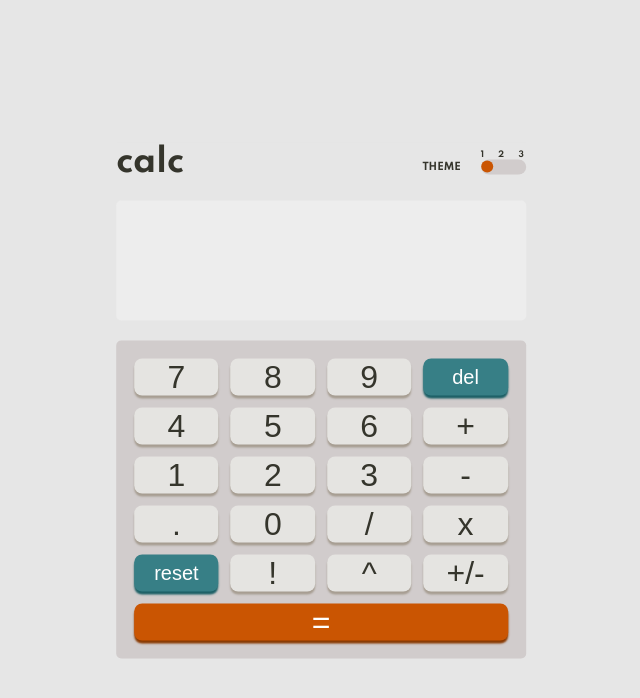
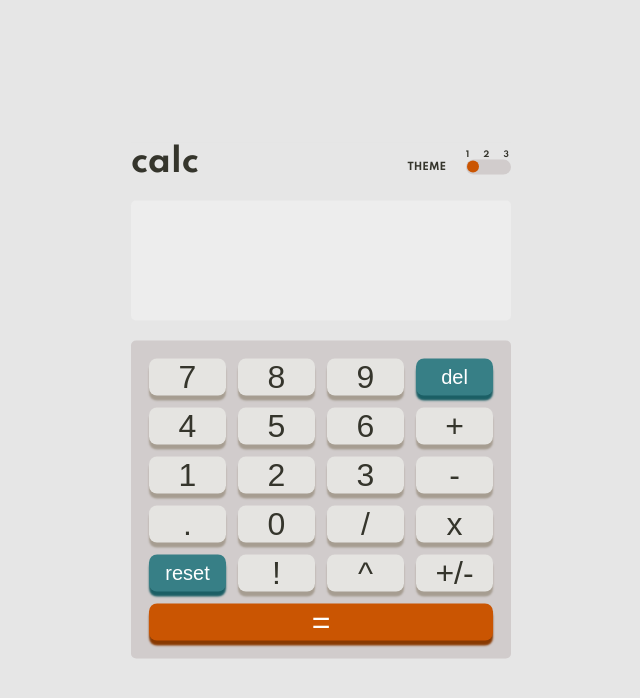
Before and after one commit to eazy13forlife/calculatorv2, a React (Create React App) app: page / in a window 1280 px wide. Shown: the top 698 px of the page, without its empty margins (319-959 px from the left). Built offline with nearby package versions, Linux system fonts and the light colour scheme.

Commit message:
added last touches css

```diff
--- a/src/calculations.js
+++ b/src/calculations.js
@@ -242,7 +242,7 @@ const getScientificNotation = (number) => {
   let numberCopy = number;
 
   if (!isNaN(numberCopy) && numberCopy !== Infinity) {
-    const numberArray = numberCopy.toString().split("");
+    const numberArray = numberCopy.toString();
     if (numberArray.length > 12) {
       //get this number in its correct scientific notation form
       let newValue = Number.parseFloat(numberCopy).toExponential(6);
--- a/src/components/App/App.scss
+++ b/src/components/App/App.scss
@@ -22,11 +22,19 @@
 .Calculator {
   margin: auto;
   height: 51.5rem;
-  width: 32%;
+  width: 38rem;
   position: absolute;
   top: 50%;
   left: 50%;
   transform: translate(-50%, -50%);
+  @include abstracts.respondMax(900px) {
+    height: 100%;
+    padding: 2rem;
+    width: 35rem;
+  }
+  @include abstracts.respondMax(350px) {
+    width: 33rem;
+  }
   &--default {
     background-color: var(--main-background-1);
   }
@@ -140,8 +148,7 @@
     display: grid;
     grid-template-columns: repeat(4, [col-start] 1fr [col-end]);
     grid-template-rows: repeat(6, [row-start] 1fr [row-end]);
-    grid-column-gap: 1.2rem;
-    grid-row-gap: 1.2rem;
+    grid-gap: 1.2rem;
     grid-template-areas:
       "seven eight nine del"
       "four five six add"
@@ -149,6 +156,10 @@
       "decimal zero divide multiply"
       "reset factorial exponent negative "
       "equals equals equals equals";
+    @include abstracts.respondMax(900px) {
+      height: 42rem;
+      grid-gap: 1rem;
+    }
     &--default {
       background-color: var(--keypad-background-1);
     }
--- a/src/components/Key/Key.scss
+++ b/src/components/Key/Key.scss
@@ -1,3 +1,5 @@
+@use "../../styles/abstracts";
+
 .Key {
   &__button {
     border-radius: 0.8rem;
@@ -8,53 +10,54 @@
     }
     &--default {
       background-color: var(--key-background-tertiary-1);
-      box-shadow: 0rem 0.3rem 0.2rem var(--key-shadow-tertiary-1b);
+      box-shadow: 0rem 0.5rem 0.2rem var(--key-shadow-tertiary-1b);
       color: var(--text-primary-1a);
       &--del,
       &--reset {
         font-size: var(--numbers-font-small);
         background-color: var(--key-background-primary-1);
         color: var(--text-primary-1b);
-        box-shadow: 0rem 0.3rem 0.2rem var(--key-shadow-primary-1);
+        box-shadow: 0rem 0.5rem 0.2rem var(--key-shadow-primary-1);
       }
+
       &--equals {
         background-color: var(--key-background-secondary-1);
-        box-shadow: 0rem 0.3rem 0.2rem var(--key-shadow-secondary-1b);
+        box-shadow: 0rem 0.5rem 0.2rem var(--key-shadow-secondary-1b);
         color: var(--text-primary-1b);
       }
     }
     &--light {
       background-color: var(--key-background-tertiary-2);
       color: var(--text-primary-2a);
-      box-shadow: 0rem 0.3rem 0.2rem var(--key-shadow-tertiary-2b);
+      box-shadow: 0rem 0.5rem 0.2rem var(--key-shadow-tertiary-2b);
       &--del,
       &--reset {
         font-size: var(--numbers-font-small);
         background-color: var(--key-background-primary-2);
         color: var(--text-primary-2b);
-        box-shadow: 0rem 0.3rem 0.2rem var(--key-shadow-primary-2);
+        box-shadow: 0rem 0.5rem 0.2rem var(--key-shadow-primary-2);
       }
       &--equals {
         color: var(--text-primary-2b);
         background-color: var(--key-background-secondary-2);
-        box-shadow: 0rem 0.3rem 0.2rem var(--key-shadow-secondary-2b);
+        box-shadow: 0rem 0.5rem 0.2rem var(--key-shadow-secondary-2b);
       }
     }
     &--dark {
       background-color: var(--key-background-tertiary-3);
       color: var(--text-primary-3a);
-      box-shadow: 0rem 0.3rem 0.2rem var(--key-shadow-tertiary-3b);
+      box-shadow: 0rem 0.5rem 0.2rem var(--key-shadow-tertiary-3b);
       &--del,
       &--reset {
         font-size: var(--numbers-font-small);
         background-color: var(--key-background-primary-3);
         color: var(--text-primary-3c);
-        box-shadow: 0rem 0.3rem 0.2rem var(--key-shadow-primary-3);
+        box-shadow: 0rem 0.5rem 0.2rem var(--key-shadow-primary-3);
       }
       &--equals {
         color: var(--text-primary-3b);
         background-color: var(--key-background-secondary-3);
-        box-shadow: 0rem 0.3rem 0.2rem var(--key-shadow-secondary-3b);
+        box-shadow: 0rem 0.5rem 0.2rem var(--key-shadow-secondary-3b);
       }
     }
   }
--- a/src/styles/abstracts/mixins.scss
+++ b/src/styles/abstracts/mixins.scss
@@ -3,3 +3,9 @@
     @content;
   }
 }
+
+@mixin respondMax($size) {
+  @media (max-width: $size/16px * 1em) {
+    @content;
+  }
+}
```
